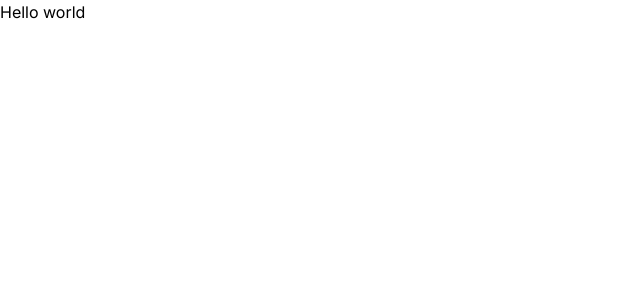
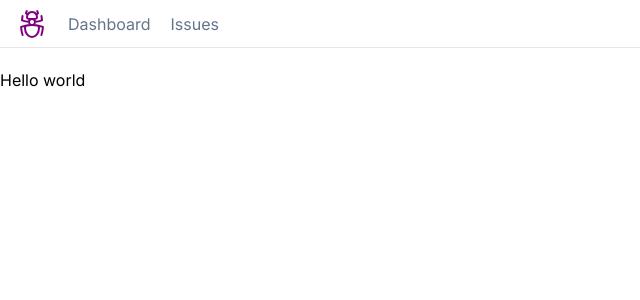
Before and after one commit to Sakibfootball/issue-tracker, a Next.js app: page / in a window 1280 px wide. Shown: the top 300 px of the page, without its empty margins (0-640 px from the left). Built offline with nearby package versions, Linux system fonts and the light colour scheme.

Commit message:
build the navbar

```diff
--- /dev/null
+++ b/app/NavBar.tsx
@@ -0,0 +1,29 @@
+import Link from "next/link";
+import React from "react";
+import { HiOutlineBugAnt } from "react-icons/hi2";
+
+const NavBar = () => {
+  const links = [
+    { label: "Dashboard", href: "/" },
+    { label: "Issues", href: "/issues" },
+  ];
+  return (
+    <nav className="flex space-x-5 border-b mb-5 px-4 h-12 items-center">
+      <Link href="/">
+        <HiOutlineBugAnt size="2em" color="purple" />
+      </Link>
+      <ul className="flex space-x-5">
+        {links.map((link) => (
+          <Link
+            className="text-slate-500 hover:text-purple-900 transition-colors"
+            href={link.href}
+          >
+            {link.label}
+          </Link>
+        ))}
+      </ul>
+    </nav>
+  );
+};
+
+export default NavBar;
--- a/app/layout.tsx
+++ b/app/layout.tsx
@@ -1,22 +1,26 @@
-import './globals.css'
-import type { Metadata } from 'next'
-import { Inter } from 'next/font/google'
+import "./globals.css";
+import type { Metadata } from "next";
+import { Inter } from "next/font/google";
+import NavBar from "./NavBar";
 
-const inter = Inter({ subsets: ['latin'] })
+const inter = Inter({ subsets: ["latin"] });
 
 export const metadata: Metadata = {
-  title: 'Create Next App',
-  description: 'Generated by create next app',
-}
+  title: "Issue Tracker",
+  description: "Generated by create next app",
+};
 
 export default function RootLayout({
   children,
 }: {
-  children: React.ReactNode
+  children: React.ReactNode;
 }) {
   return (
     <html lang="en">
-      <body className={inter.className}>{children}</body>
+      <body className={inter.className}>
+        <NavBar />
+        <main>{children}</main>
+      </body>
     </html>
-  )
+  );
 }
--- a/package.json
+++ b/package.json
@@ -19,6 +19,7 @@
     "postcss": "8.4.33",
     "react": "18.2.0",
     "react-dom": "18.2.0",
+    "react-icons": "^5.0.1",
     "tailwindcss": "3.4.1",
     "typescript": "5.3.3"
   }
```
Also changed, not shown: 1 other file (tests, documents, lock files or other folders).
